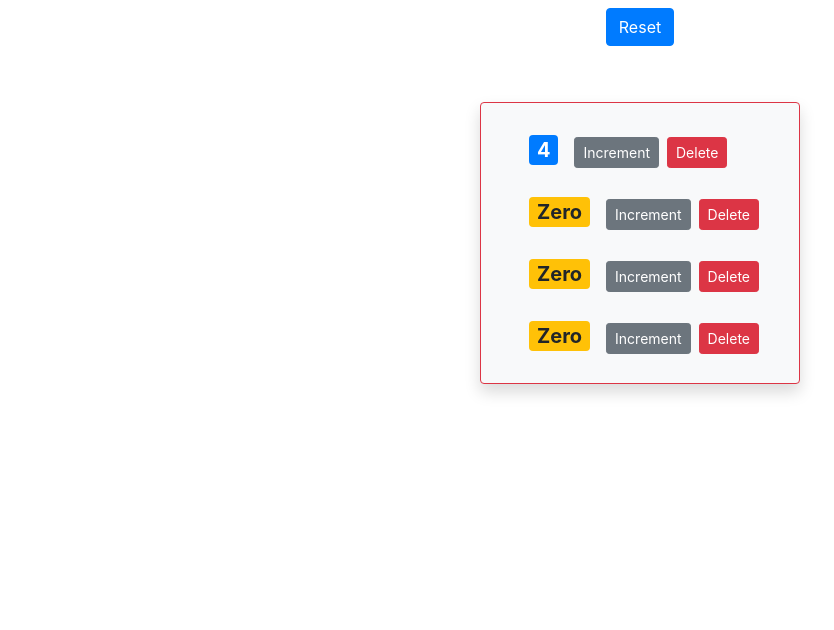
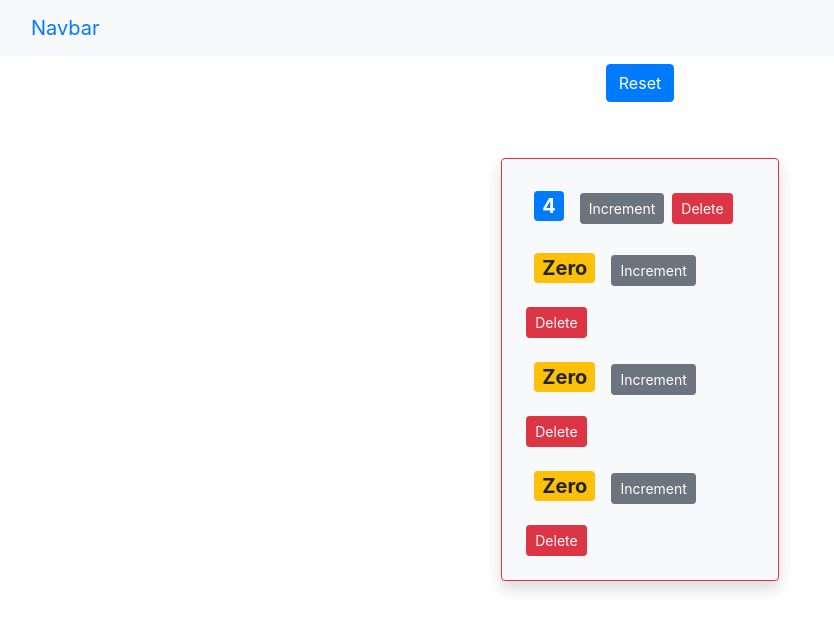
Before and after one commit to ColtonRandall/counter-app, a React (Create React App) app: page / in a window 1280 px wide. Shown: the top 630 px of the page, without its empty margins (0-834 px from the left). Built offline with nearby package versions, Linux system fonts and the light colour scheme.

Commit message:
Multiple components feature (#7)
* added state change function to remove components

* refactored to single source of truth

* refactored for App.js to be parent component

Co-authored-by: Colton Randall <colton.randall@xero.com>

```diff
--- a/src/App.js
+++ b/src/App.js
@@ -1,25 +1,19 @@
-import logo from './logo.svg';
-import './App.css';
+import React, { Component } from "react";
+import "./App.css";
+import NavBar from "./components/navbar";
+import Counters from "./components/counters";
 
-function App() {
-  return (
-    <div className="App">
-      <header className="App-header">
-        <img src={logo} className="App-logo" alt="logo" />
-        <p>
-          Edit <code>src/App.js</code> and save to reload.
-        </p>
-        <a
-          className="App-link"
-          href="https://reactjs.org"
-          target="_blank"
-          rel="noopener noreferrer"
-        >
-          Learn React
-        </a>
-      </header>
-    </div>
-  );
+class App extends Component {
+  render() {
+    return (
+      <React.Fragment>
+        <NavBar />
+        <main className="container">
+          <Counters />
+        </main>
+      </React.Fragment>
+    );
+  }
 }
 
 export default App;
--- /dev/null
+++ b/src/components/navbar.jsx
@@ -0,0 +1,18 @@
+import React, { Component } from "react";
+
+class NavBar extends Component {
+  state = {};
+  render() {
+    return (
+      <nav className="navbar bg-light">
+        <div class="container-fluid">
+          <a class="navbar-brand" href="#">
+            Navbar
+          </a>
+        </div>
+      </nav>
+    );
+  }
+}
+
+export default NavBar;
--- a/src/index.js
+++ b/src/index.js
@@ -1,15 +1,14 @@
-import React from 'react';
-import ReactDOM from 'react-dom/client';
-import './index.css';
-import App from './App';
-import reportWebVitals from './reportWebVitals';
-import 'bootstrap/dist/css/bootstrap.css';
-import Counters from './components/counters';
+import React from "react";
+import ReactDOM from "react-dom/client";
+import "./index.css";
+import App from "./App";
+import reportWebVitals from "./reportWebVitals";
+import "bootstrap/dist/css/bootstrap.css";
 
-const root = ReactDOM.createRoot(document.getElementById('root'));
+const root = ReactDOM.createRoot(document.getElementById("root"));
 root.render(
   <React.StrictMode>
-    <Counters/>
+    <App />
   </React.StrictMode>
 );
 
```
